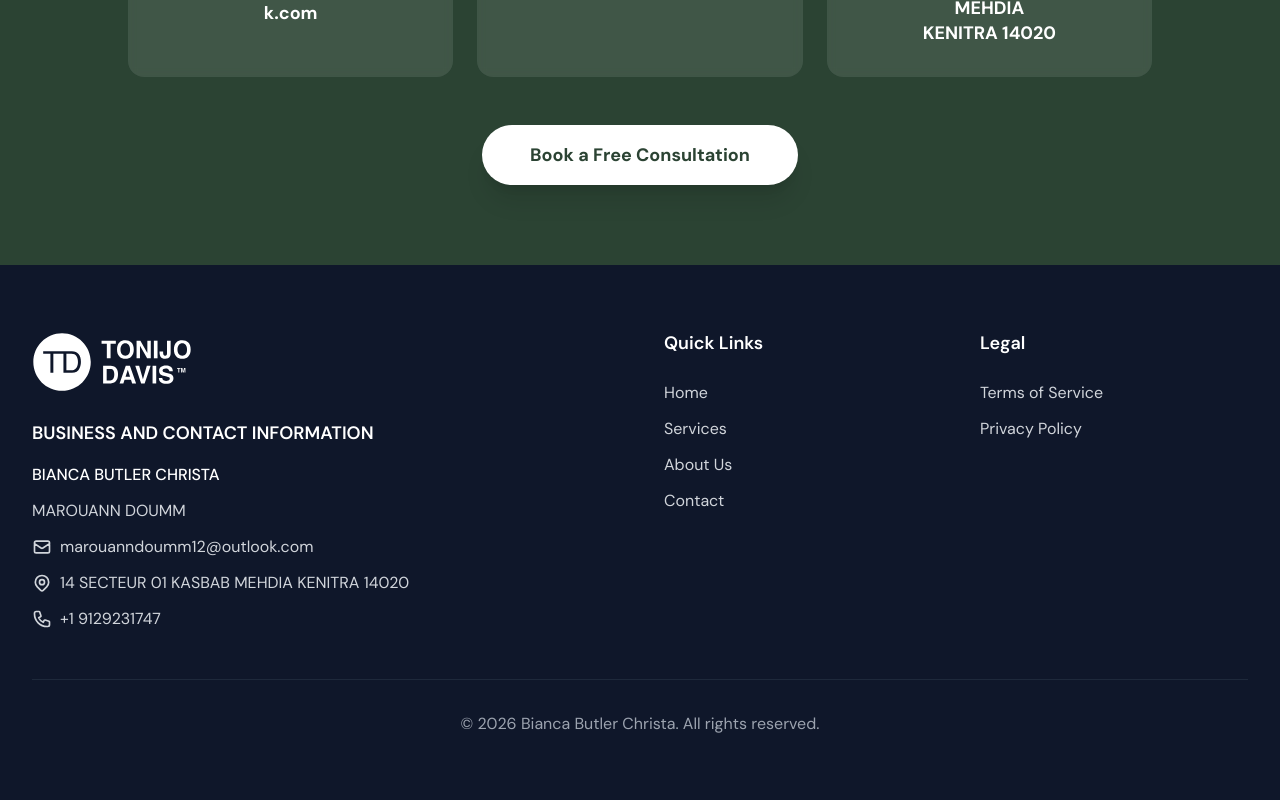
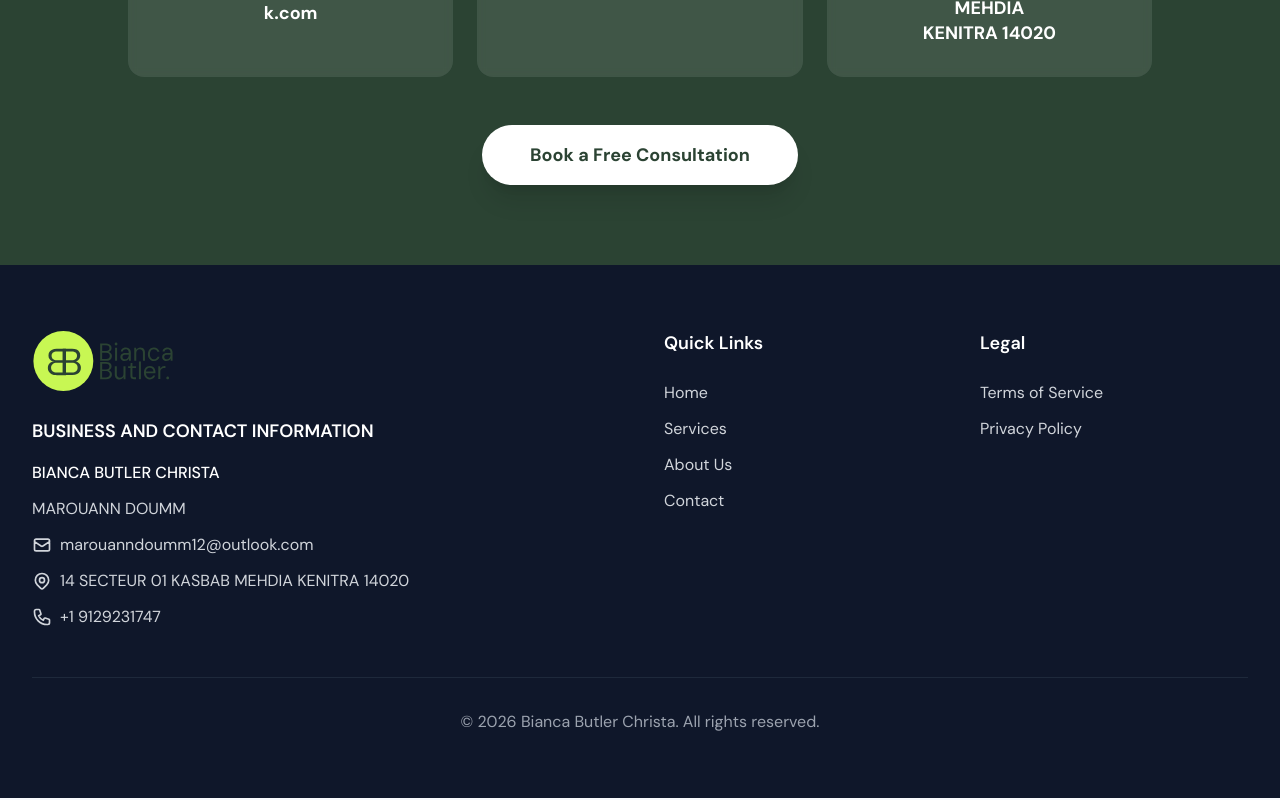
Before and after one commit to lhbeb/biancabutlerchrista, a Next.js app: page / in a window 1280 px wide. Shown: the part 3587-4387 px from the top of the page. Built offline with nearby package versions, Linux system fonts and the light colour scheme; no server answers.

Commit message:
style: update footer logo to match navbar

```diff
--- a/app/components/Footer.js
+++ b/app/components/Footer.js
@@ -10,10 +10,11 @@ export default function Footer() {
                     <div className="lg:col-span-2">
                         <div className="mb-6">
                             <Image
-                                src="/logo-white.svg"
-                                alt="Bianca Butler Christa"
-                                width={160}
-                                height={48}
+                                src="/logo.svg"
+                                alt="Bianca Butler Christa Logo"
+                                width={240}
+                                height={70}
+                                className="h-16 w-auto"
                             />
                         </div>
                         <div className="space-y-3 text-gray-300">
```
